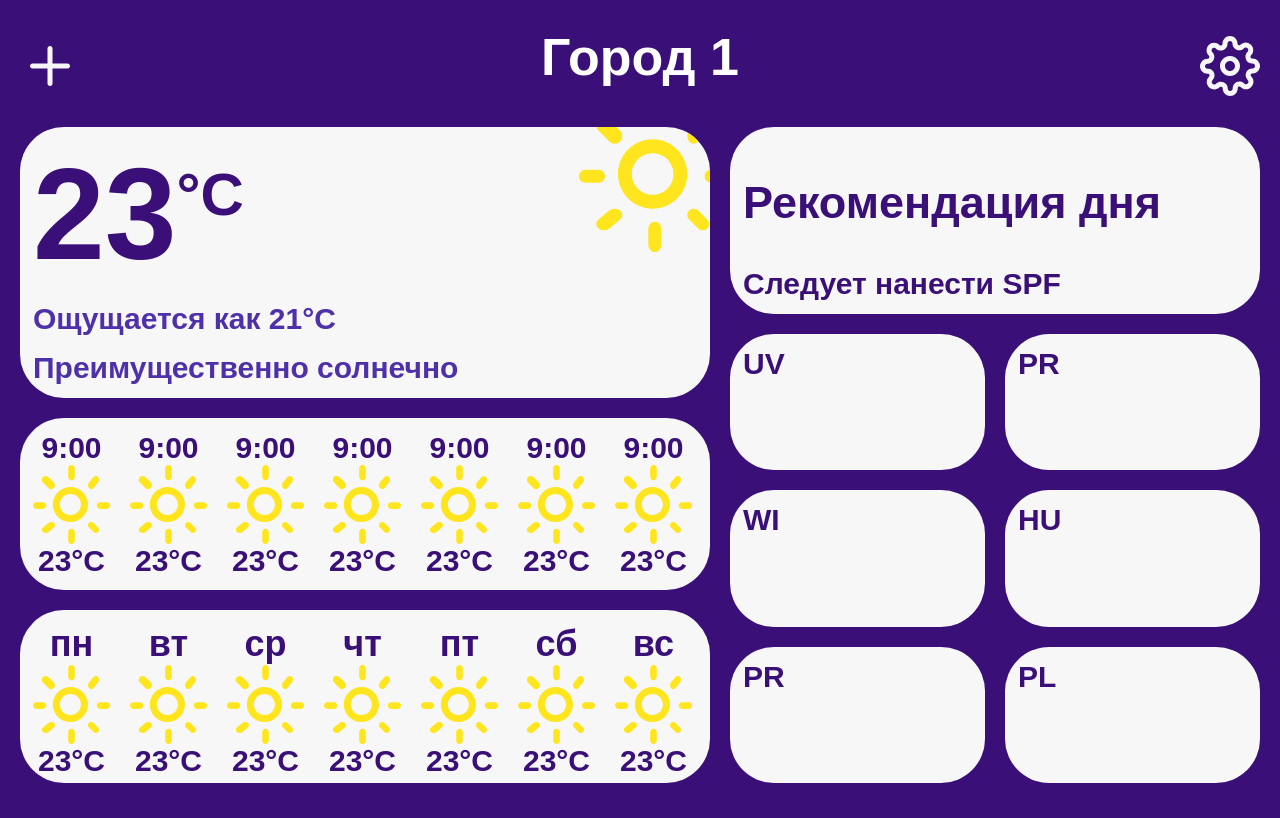
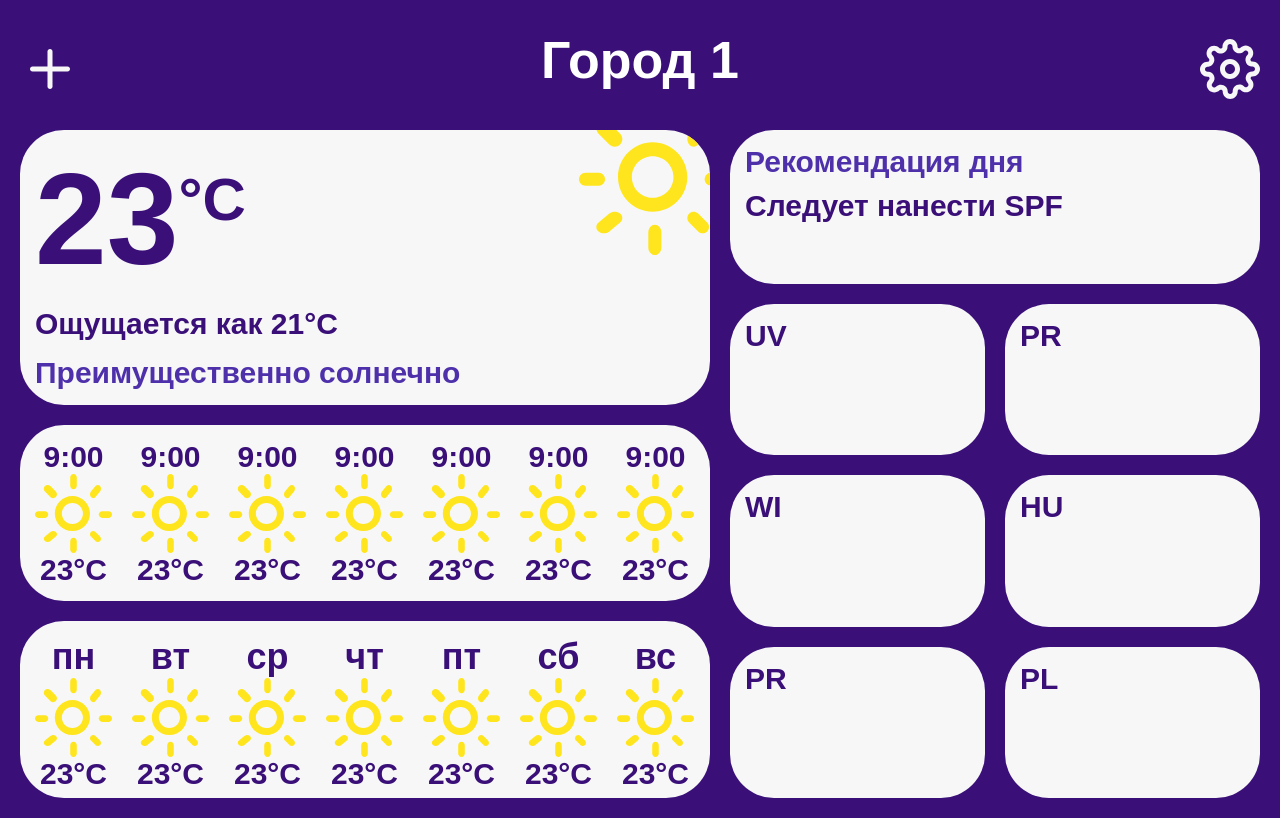
Before and after one commit to RandMPop/weather-app, a React (Vite) app: page / in a window 1280 px wide. Built offline with nearby package versions, Linux system fonts and the light colour scheme.

Commit message:
Add parameters recommendation; fix layout of container; add colors as variables;

```diff
--- a/src/components/Forecast/Forecast.css
+++ b/src/components/Forecast/Forecast.css
@@ -7,10 +7,10 @@
 .forecast_sector{
     background-color: rgba(247, 247, 248, 1);
     border-radius: 44px;
-    color:rgba(58, 16, 120, 1);
+    color:var(--color-primary);
     font-weight: 600;
     box-sizing: border-box;
-    padding: 13px;
+    padding: 15px;
 }
 .forecast_main{
     flex:5;
--- a/src/components/Forecast/ForecastMain.css
+++ b/src/components/Forecast/ForecastMain.css
@@ -15,10 +15,10 @@
     font-size: 2rem;
 }
 .forecast_main__feels-like{
-    color:rgba(78, 49, 170, 1);
+    color:var(--color-primary)
 }
 .forecast_main__description{
-    color:rgba(78, 49, 170, 1);
+    color:var(--color-secondary);
 }
 .forecast_main__img{
     position: absolute;
--- a/src/components/Parameters/Parameters.css
+++ b/src/components/Parameters/Parameters.css
@@ -11,7 +11,7 @@
     font-size: 30px;
     font-weight: 600;
     box-sizing: border-box;
-    padding: 13px;
+    padding: 15px;
 }
 .parameters_recommendation{
     flex:1;
@@ -24,3 +24,10 @@
     gap:20px;
     padding: 0;
 }
+
+.parameters h2{
+    margin: 0 0 10px;
+    font-size: 30px;
+    color: var(--color-secondary);
+
+}
--- a/src/components/Parameters/ParametersRecommendation.css
+++ b/src/components/Parameters/ParametersRecommendation.css
@@ -0,0 +1,6 @@
+.parameters_recommendation{
+    max-height: 315px;
+}
+.parameters_recommendation__text{
+    margin:0 0 5px;
+}
--- a/src/components/Parameters/ParametersRecommendation.jsx
+++ b/src/components/Parameters/ParametersRecommendation.jsx
@@ -5,7 +5,7 @@ function ParametersRecommendation () {
             <h2 className='parameters_recommendation__header parameters__header'>
                 Рекомендация дня
             </h2>
-            <div className='parameters_recommendation__text'>Следует нанести SPF</div>
+            <p className='parameters_recommendation__text'>Следует нанести SPF</p>
         </div>
     )
 };
--- a/src/index.css
+++ b/src/index.css
@@ -1,4 +1,8 @@
 @import url('./assets/fonts/fonts.css');
+:root{
+  --color-primary:rgba(58, 16, 120, 1);
+  --color-secondary: rgba(78, 49, 170, 1);
+}
 html, body {
   height: 100%;
   font-size: 30px;
@@ -6,11 +10,10 @@ html, body {
 body{
   margin:0;
   min-height: 100vh;
-  background-color: rgba(58, 16, 120, 1);
+  background-color: var(--color-primary);
   color:white;
   display: flex;
   justify-content: center;
-  align-items: center;
   font-family: "Poppins", sans-serif;
 }
 #root {
```
